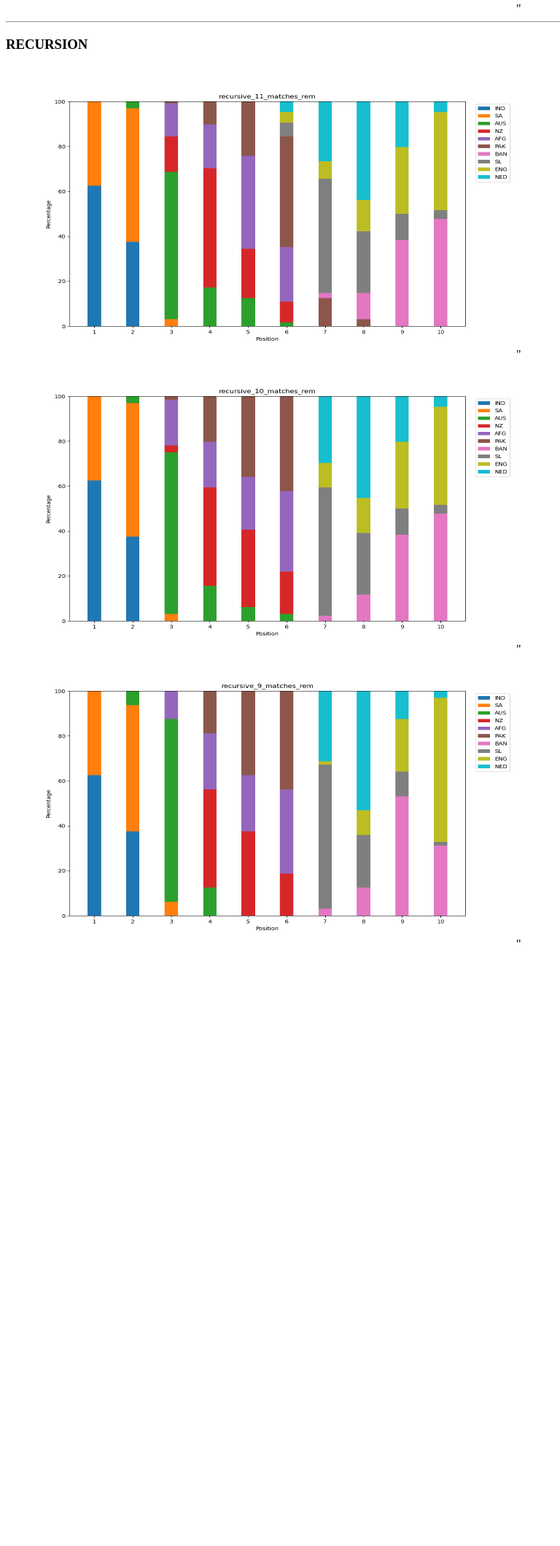
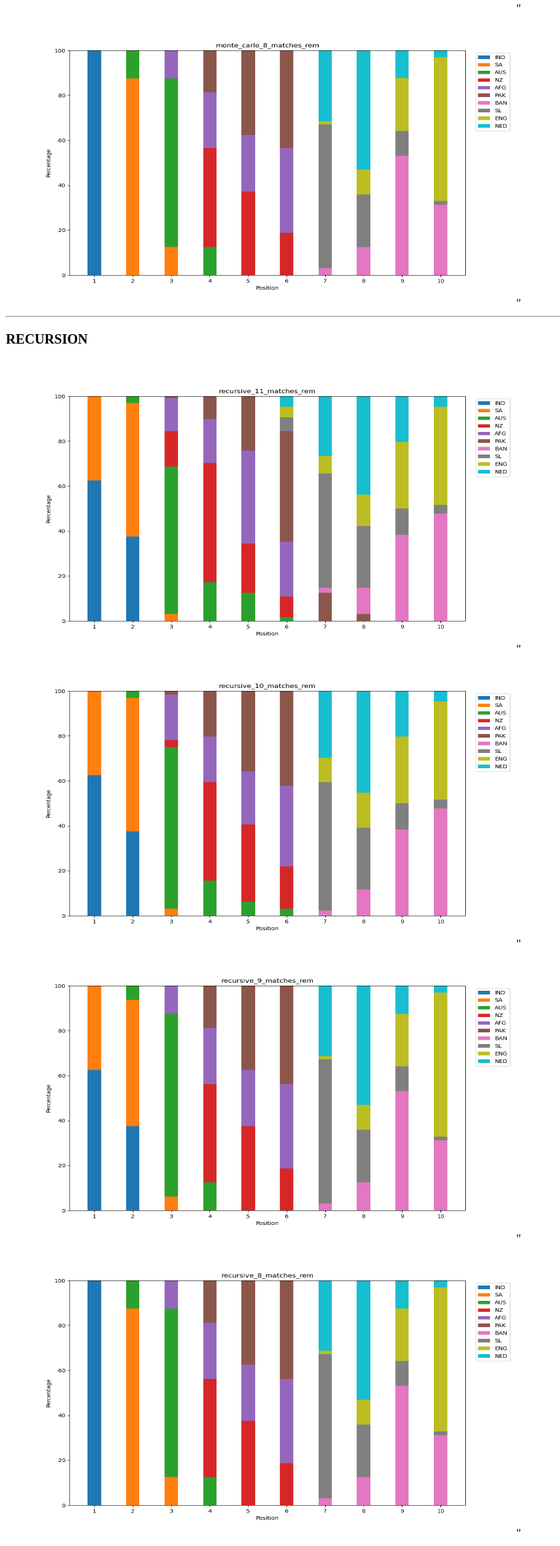
Before and after one commit to gauravc-14/Cricket_Posititon_Predictor, a plain HTML site: page index.html in a window 1280 px wide. Shown: the part 1332-3451 px from the top of the page at 73% size, without its empty margins (0-768 px from the left). Before the commit the page ends 2643 px from the top, so only its background shows below. Drawn offline with Linux system fonts and the light colour scheme.

Commit message:
match_rem 8

```diff
--- a/index.html
+++ b/index.html
@@ -12,10 +12,12 @@
     <a href="MONTE_CARLO/monte_carlo_11.txt"><img src="MONTE_CARLO/monte_carlo_11.png" alt="monte_carlo_11" width="700" height="400"></a>"
     <a href="MONTE_CARLO/monte_carlo_10.txt"><img src="MONTE_CARLO/monte_carlo_10.png" alt="monte_carlo_10" width="700" height="400"></a>"
     <a href="MONTE_CARLO/monte_carlo_9.txt"><img src="MONTE_CARLO/monte_carlo_9.png" alt="monte_carlo_9" width="700" height="400"></a>"
+    <a href="MONTE_CARLO/monte_carlo_8.txt"><img src="MONTE_CARLO/monte_carlo_8.png" alt="monte_carlo_8" width="700" height="400"></a>"
     <hr>
     <h3>RECURSION</h3>
     <a href="RECURSION/recursion_11.txt"><img src="RECURSION/recursion_11.png" alt="recursion_11" width="700" height="400"></a>"
     <a href="RECURSION/recursion_10.txt"><img src="RECURSION/recursion_10.png" alt="recursion_10" width="700" height="400"></a>"
     <a href="RECURSION/recursion_9.txt"><img src="RECURSION/recursion_9.png" alt="recursion_9" width="700" height="400"></a>"
+    <a href="RECURSION/recursion_8.txt"><img src="RECURSION/recursion_8.png" alt="recursion_8" width="700" height="400"></a>"
 </body>
 </html>
```
Also changed, not shown: MONTE_CARLO/monte_carlo_8.png (added), MONTE_CARLO/monte_carlo_8.txt (added), RECURSION/recursion_8.png (added), RECURSION/recursion_8.txt (added), 3 other files.
